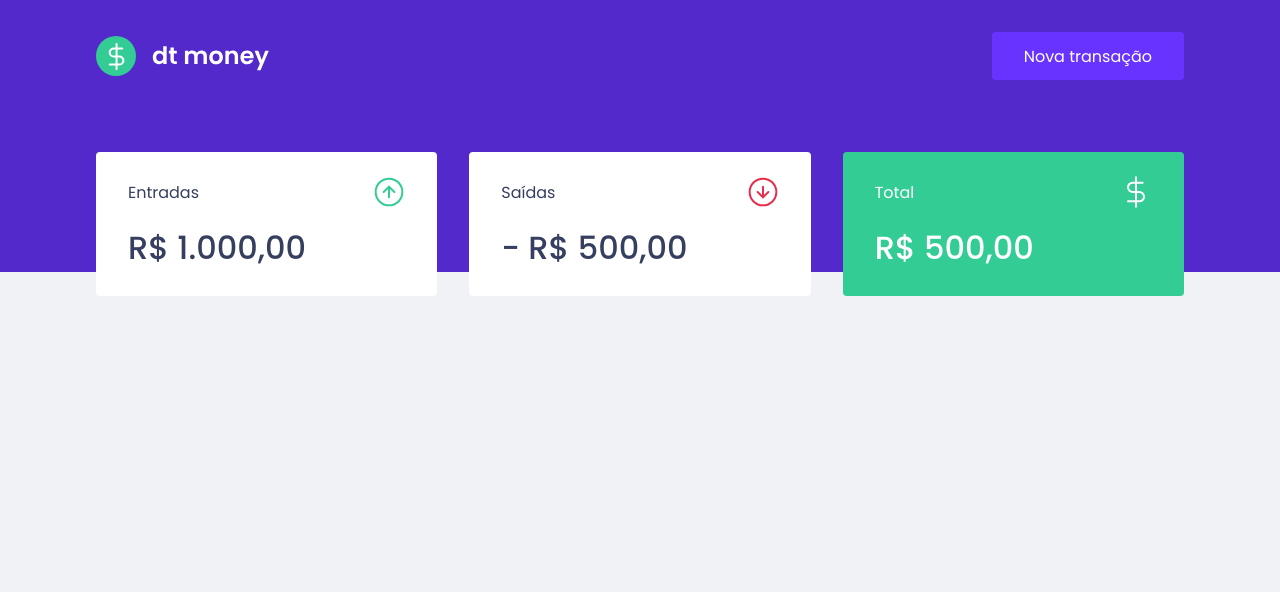
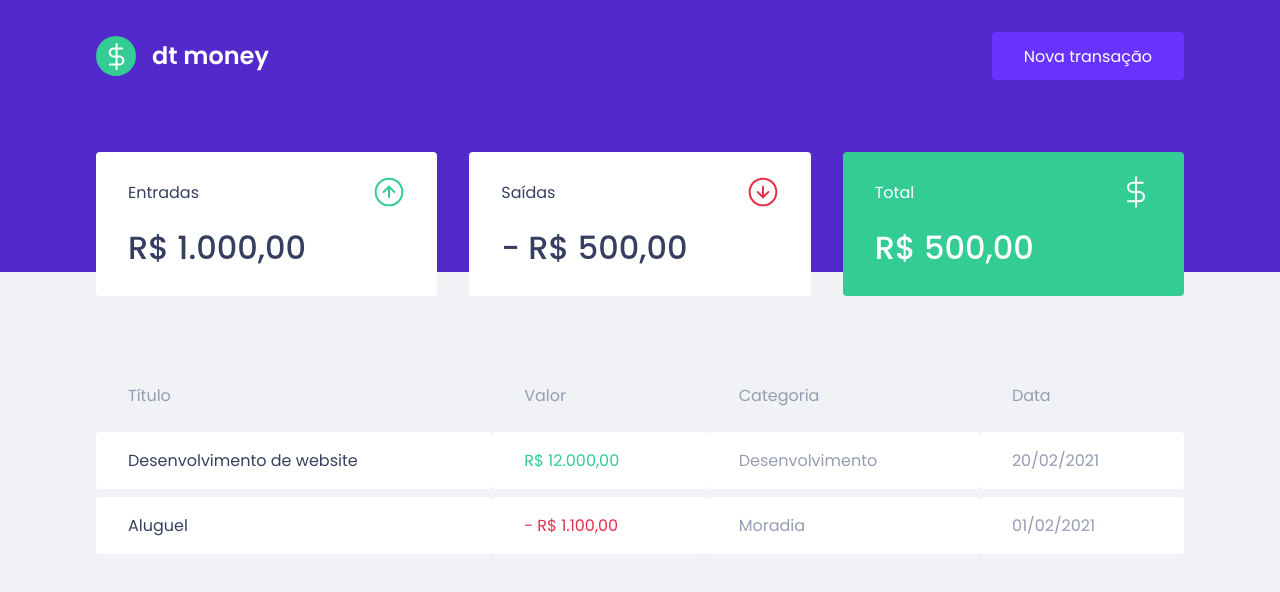
Before and after one commit to jviniciusoliveira/rocketseat-ignite, a React (Create React App) app: page / in a window 1280 px wide. Shown: the top 592 px of the page. Built offline with nearby package versions, Linux system fonts and the light colour scheme.

Commit message:
component transactionsTable

```diff
--- a/src/components/Dashboard/index.tsx
+++ b/src/components/Dashboard/index.tsx
@@ -1,10 +1,12 @@
-import { Summary } from "../Summary";
-import { Container } from "./styles";
+import { Summary } from '../Summary';
+import { TransactionsTable } from '../TransactionsTable';
+import { Container } from './styles';
 
 export function Dashboard() {
   return (
     <Container>
       <Summary />
+      <TransactionsTable />
     </Container>
   )
 }
--- a/src/components/Summary/index.tsx
+++ b/src/components/Summary/index.tsx
@@ -1,7 +1,7 @@
 import incomeImg from '../../assets/income.svg'
 import outcomeImg from '../../assets/outcome.svg'
 import totalImg from '../../assets/total.svg'
-import { Container } from "./styles";
+import { Container } from './styles';
 
 export function Summary() {
   return (
--- /dev/null
+++ b/src/components/TransactionsTable/index.tsx
@@ -0,0 +1,33 @@
+import { Container } from './styles';
+
+export function TransactionsTable() {
+  return (
+    <Container>
+      <table>
+        <thead>
+          <tr>
+            <th>Título</th>
+            <th>Valor</th>
+            <th>Categoria</th>
+            <th>Data</th>
+          </tr>
+        </thead>
+
+        <tbody>
+          <tr>
+            <td>Desenvolvimento de website</td>
+            <td className="deposit">R$ 12.000,00</td>
+            <td>Desenvolvimento</td>
+            <td>20/02/2021</td>
+          </tr>
+          <tr>
+            <td>Aluguel</td>
+            <td className="withdraw">- R$ 1.100,00</td>
+            <td>Moradia</td>
+            <td>01/02/2021</td>
+          </tr>
+        </tbody>
+      </table>
+    </Container>
+  )
+}
--- /dev/null
+++ b/src/components/TransactionsTable/styles.ts
@@ -0,0 +1,38 @@
+import styled from 'styled-components'
+
+export const Container = styled.div`
+  margin-top: 4rem;
+
+  table {
+    width: 100%;
+    border-spacing: 0 0.5rem;
+
+    th {
+      color: var(--text-body);
+      font-weight: 400;
+      padding: 1rem 2rem;
+      text-align: left;
+      line-height: 1.5rem;
+    }
+
+    td {
+      padding: 1rem 2rem;
+      border: 0;
+      background: var(--shape);
+      color: var(--text-body);
+      border-radius: 0.25rem;
+
+      &:first-child {
+        color: var(--text-title);
+      }
+
+      &.deposit {
+        color: var(--green);
+      }
+
+      &.withdraw {
+        color: var(--red);
+      }
+    }
+  }
+`
```
